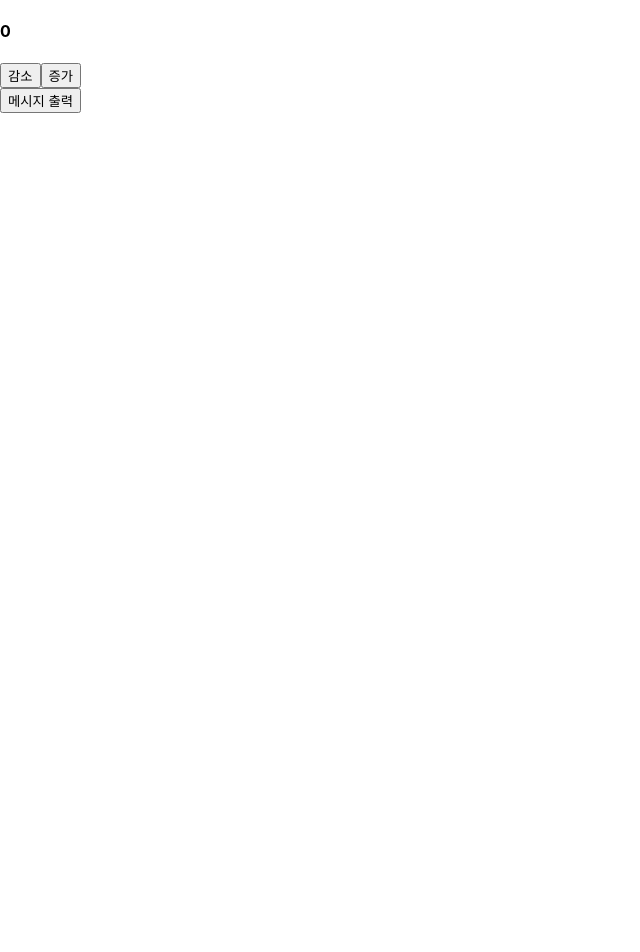
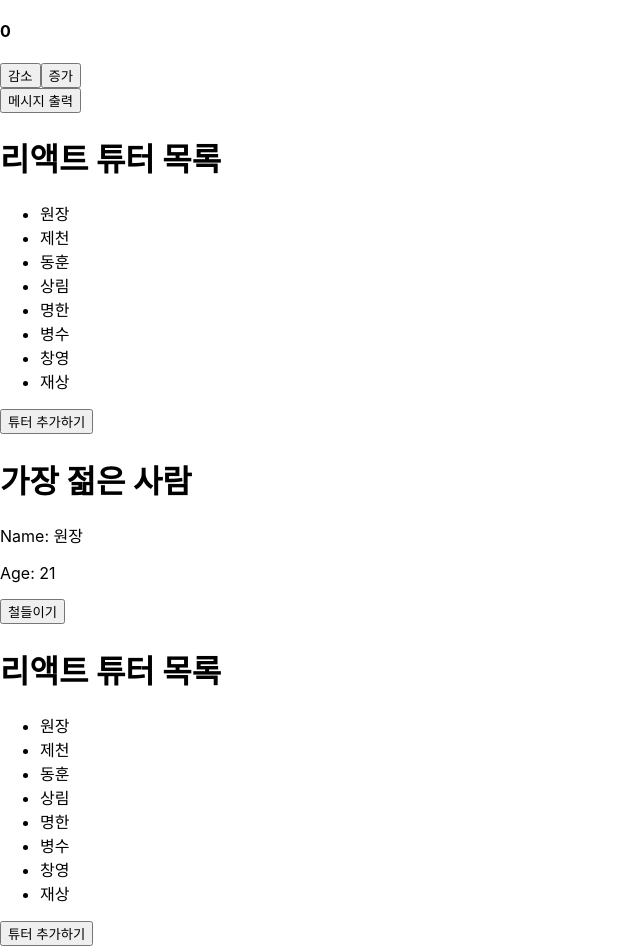
Before and after one commit to skdbsqls/TypeScript_Practice, a React (Create React App) app: page / in a window 1280 px wide. Shown: the top 952 px of the page, without its empty margins (0-640 px from the left). Before the commit the page ends 800 px from the top, so only its background shows below. Built offline with nearby package versions, Linux system fonts and the light colour scheme.

Commit message:
배열과 객체 다루기 예제

```diff
--- a/src/App.tsx
+++ b/src/App.tsx
@@ -1,10 +1,14 @@
 import "./App.css";
 import Counter from "./components/Counter";
+import Practice from "./components/Practice2";
+import Practice2 from "./components/Practice";
 
 function App() {
   return (
     <>
       <Counter />
+      <Practice />
+      <Practice2 />
     </>
   );
 }
--- /dev/null
+++ b/src/components/Practice.tsx
@@ -0,0 +1,52 @@
+import { useState } from "react";
+
+const Practice = () => {
+  // 배열로 지정된 state의 타입을 지정 : <string[]>
+  const [names, setNames] = useState<string[]>([
+    "원장",
+    "제천",
+    "동훈",
+    "상림",
+    "명한",
+    "병수",
+    "창영",
+    "재상",
+  ]);
+
+  // state의 타입을 객체로 지정하고 객체 상태와 초기값을 세팅 : <{name: string; age: number}>
+  const [person, setPerson] = useState<{ name: string; age: number }>({
+    name: "원장",
+    age: 21,
+  });
+
+  // 기존 배열에 새로운 이름을 추가하는 함수
+  const addNewName = (): void => {
+    // 추가할 때 마다 배열의 개수가 덧붙여져 신규 튜터님 이름이 생성
+    const newName = `신규 튜터님 -> ${names.length + 1}`;
+    setNames([...names, newName]);
+  };
+
+  // 나이를 업데이트하는 함수
+  const updateAge = (): void => {
+    setPerson({ ...person, age: person.age + 1 });
+  };
+
+  return (
+    <div>
+      <h1>리액트 튜터 목록</h1>
+      <ul>
+        {names.map((name: string, index: number) => (
+          <li key={index}>{name}</li>
+        ))}
+      </ul>
+      <button onClick={addNewName}>튜터 추가하기</button>
+
+      <h1>가장 젊은 사람</h1>
+      <p>Name: {person.name}</p>
+      <p>Age: {person.age}</p>
+      <button onClick={updateAge}>철들이기</button>
+    </div>
+  );
+};
+
+export default Practice;
--- /dev/null
+++ b/src/components/Practice2.tsx
@@ -0,0 +1,59 @@
+import React, { useState } from "react";
+
+const Practice2 = () => {
+  // (1) interface를 이용한 Person 타입 정의
+  interface Person {
+    name: string;
+    age: number;
+  }
+
+  //   (2) type을 이용한 Person 타입 정의
+  //   type Person = {
+  //     name: string,
+  //     age: number
+  //   }
+
+  const [names, setNames] = useState<string[]>([
+    "원장",
+    "제천",
+    "동훈",
+    "상림",
+    "명한",
+    "병수",
+    "창영",
+    "재상",
+  ]);
+
+  // interface를 이용해 정의한 Person 타입 사용 : <Person>
+  const [person, setPerson] = useState<Person>({
+    name: "원장",
+    age: 21,
+  });
+
+  const addNewName = (): void => {
+    const newName = `신규 튜터님 -> ${names.length + 1}`;
+    setNames([...names, newName]);
+  };
+
+  const updateAge = (): void => {
+    setPerson({ ...person, age: person.age + 1 });
+  };
+  return (
+    <div>
+      <h1>리액트 튜터 목록</h1>
+      <ul>
+        {names.map((name: string, index: number) => (
+          <li key={index}>{name}</li>
+        ))}
+      </ul>
+      <button onClick={addNewName}>튜터 추가하기</button>
+
+      <h1>가장 젊은 사람</h1>
+      <p>Name: {person.name}</p>
+      <p>Age: {person.age}</p>
+      <button onClick={updateAge}>철들이기</button>
+    </div>
+  );
+};
+
+export default Practice2;
```
